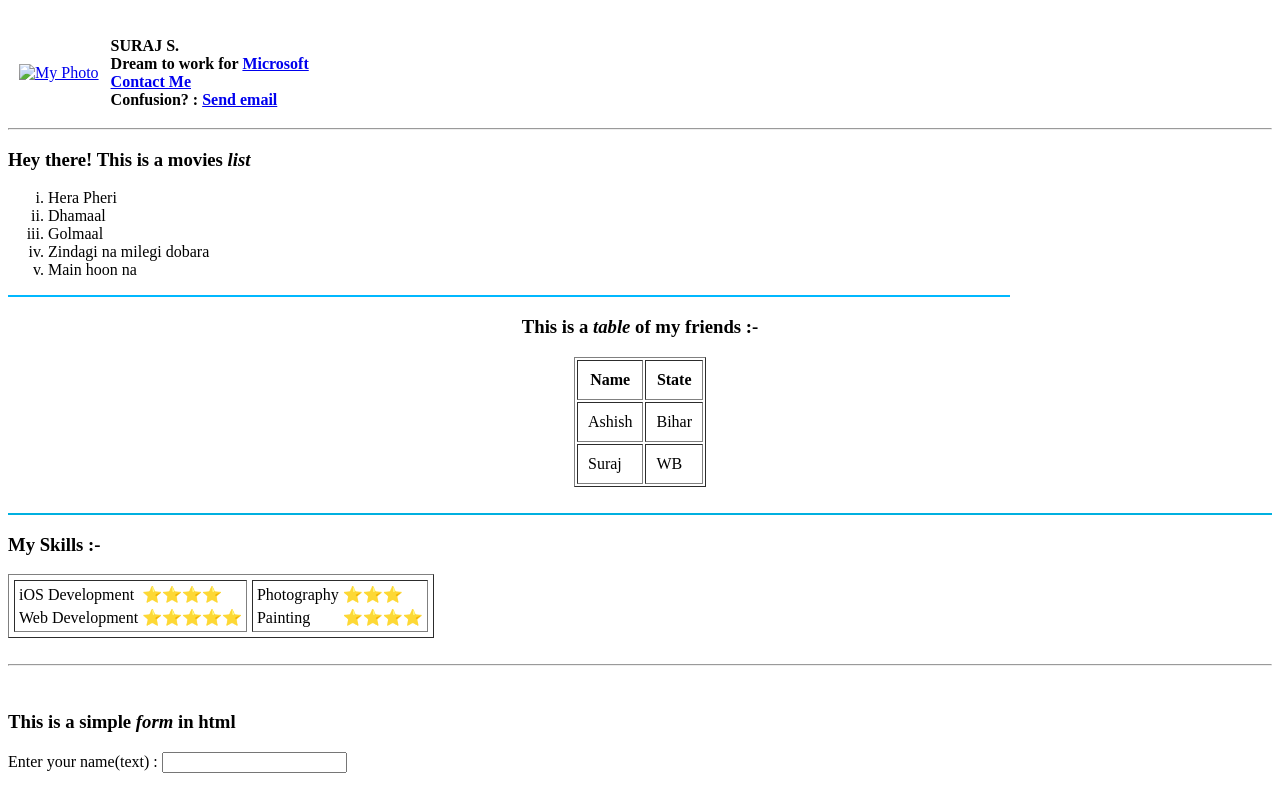
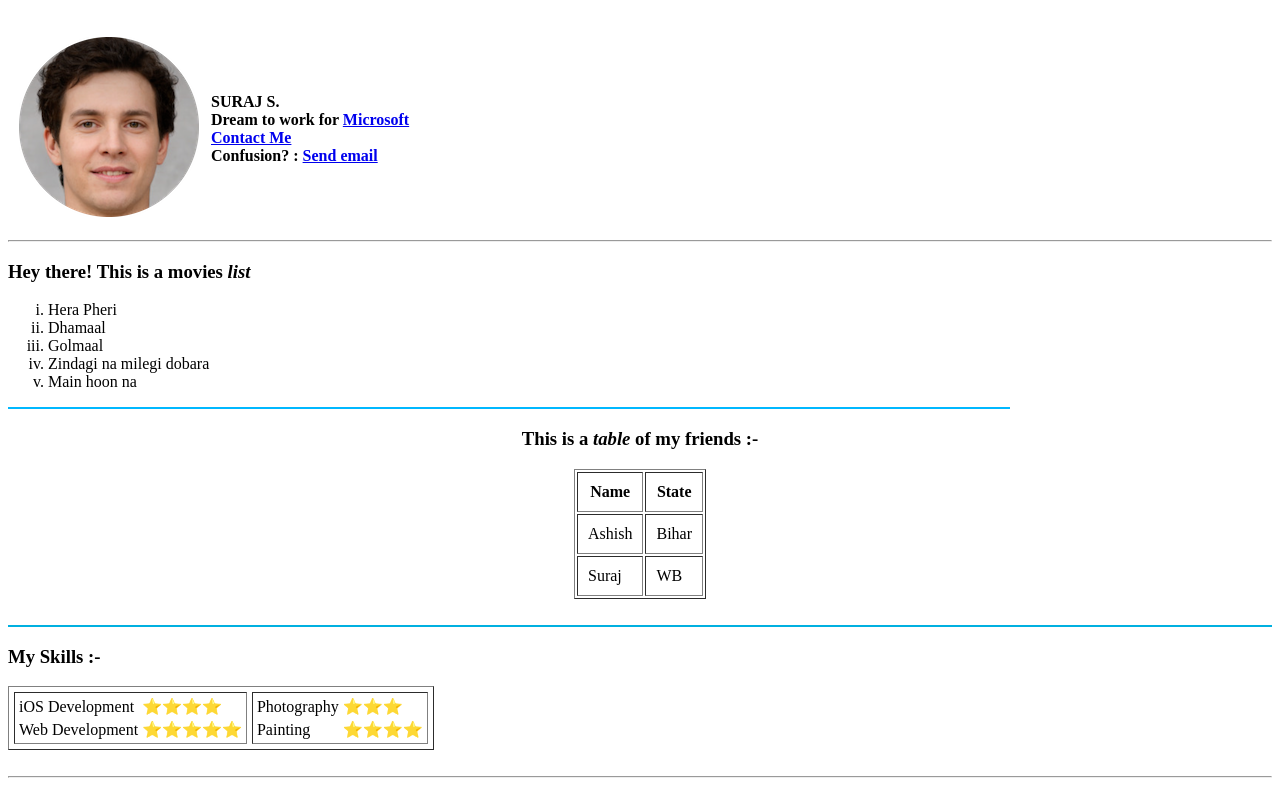
Before and after one commit to surajalter/firstsite, a plain HTML site: page index.html in a window 1280 px wide. Shown: the top 788 px of the page. Drawn offline with Linux system fonts and the light colour scheme; the site is published under a folder, as on GitHub Pages, so addresses that start at the root find nothing.

Commit message:
Restoring index.html

```diff
--- a/index.html
+++ b/index.html
@@ -8,7 +8,7 @@
         <br>
         <table cellspacing="10">
             <tr>
-                <td><a href="/images/suraj.jpg"><img src="/images/photo.png" alt="My Photo"></a></td>
+                <td><a href="images/suraj.jpg"><img src="images/photo.png" alt="My Photo"></a></td>
                 <td>
                     <strong>
                         SURAJ S.
```
